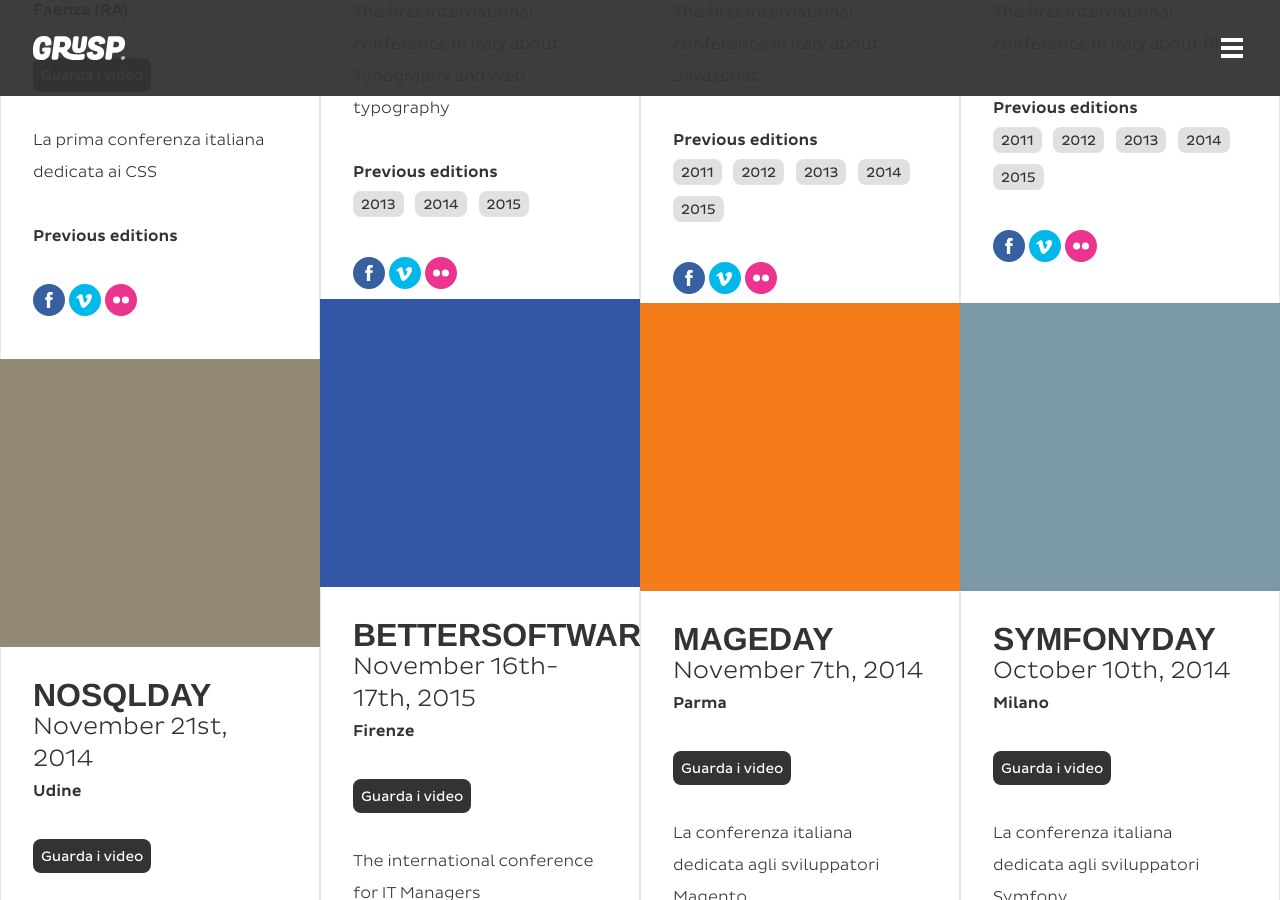
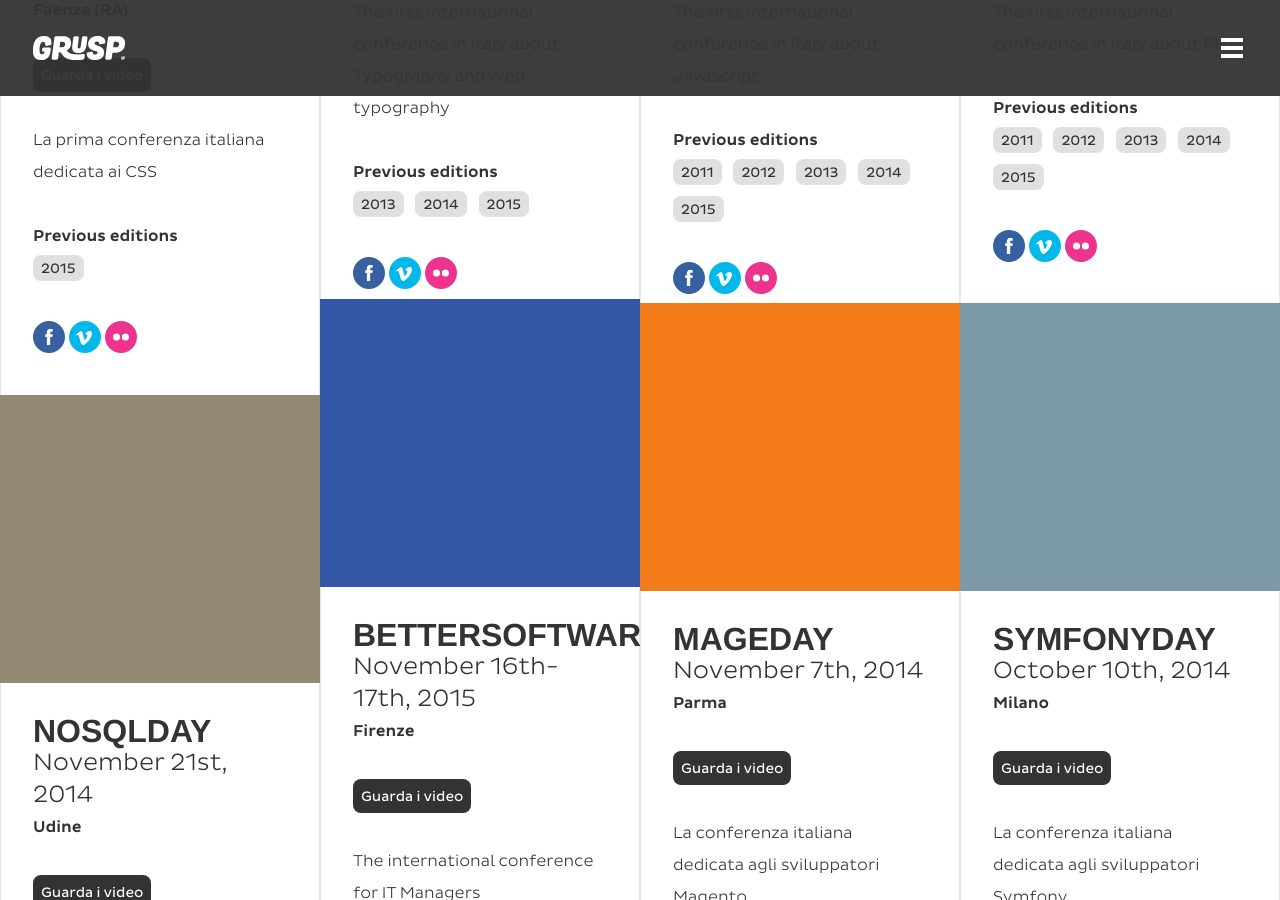
Before and after one commit to pantarei-mb/GrUSP.org, a Jekyll site: the page built from it/index.html, in a window 1280 px wide and 900 px high, scrolled down 1410 px. Built offline with Jekyll 4.4.1, drawn with Linux system fonts in a browser that asks for light colours; some web fonts are replaced.

Commit message:
Update conferences.yml

```diff
--- a/_data/conferences.yml
+++ b/_data/conferences.yml
@@ -49,7 +49,7 @@
   fb: http://fb.com/grusp
   twitter: grusp
   photos: http://flickr.com
-  editions:
+  editions: [ { url: 'http://2015.cssday.it', year: 2015 } ]
 - class: bsw
   name: BetterSoftware
   datetime: 16-11-2015
```
